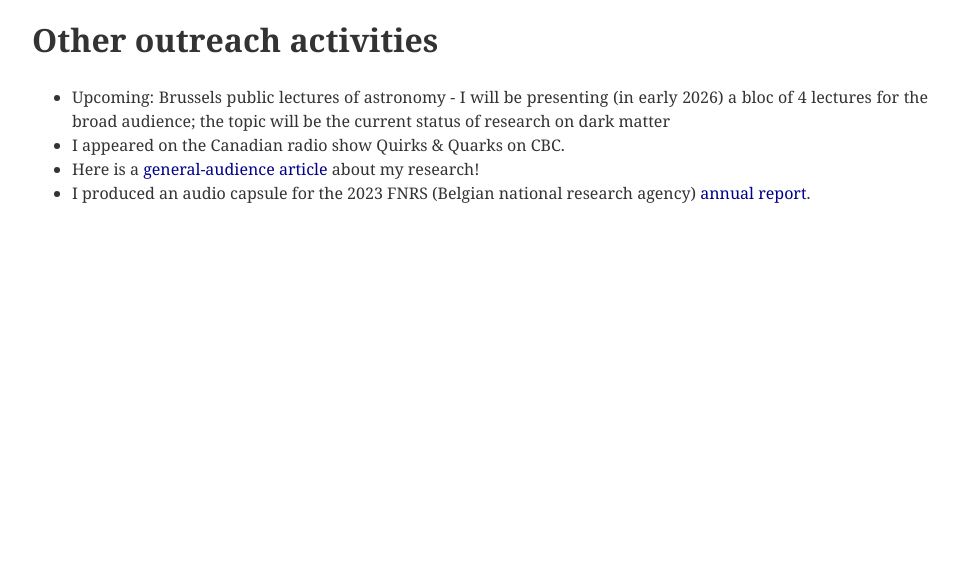
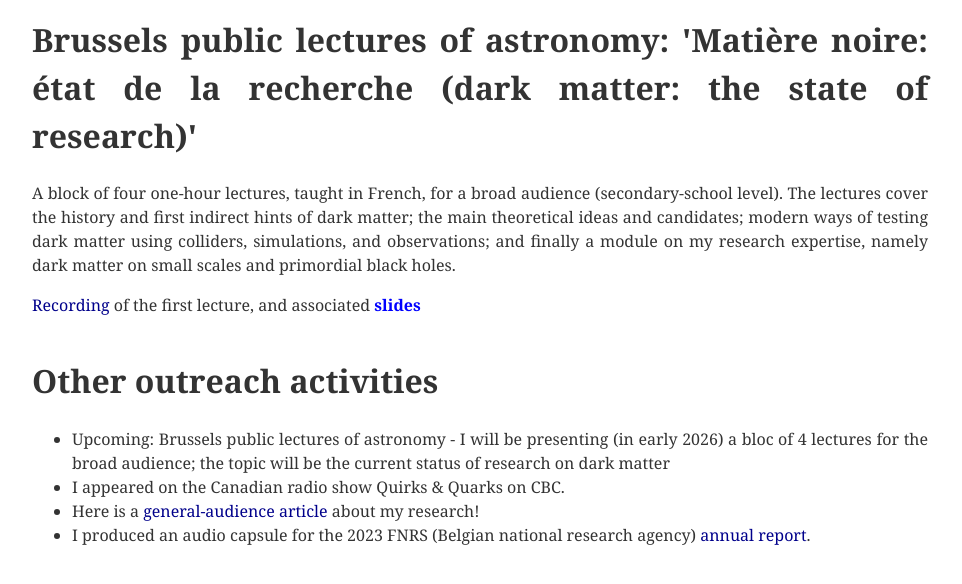
Before and after one commit to nicolasesser/nicolasesser.github.io, a Jekyll site: the page built from outreach.html, in a window 1280 px wide and 900 px high, scrolled down 2650 px, cut to the strip 312-896 px from the top of the window. Shown: the whole strip, without its empty margins (160-1122 px from the left). Built offline with Jekyll 4.4.1, drawn with Linux system fonts in a browser that asks for light colours; before the commit the page ends 3208 px from its top, so only the background shows below that.

Commit message:
update CPA

```diff
--- a/outreach.html
+++ b/outreach.html
@@ -56,6 +56,12 @@ As a member of the Children's University, I have designed and animated a worksho
 	<img src="/images/MT180_sketch.png" alt="sketchnote">
 </div>
 
+<h1> Brussels public lectures of astronomy: 'Matière noire: état de la recherche (dark matter: the state of research)'  </h1>
+
+<p> A block of four one-hour lectures, taught in French, for a broad audience (secondary-school level). The lectures cover the history and first indirect hints of dark matter; the main theoretical ideas and candidates; modern ways of testing dark matter using colliders, simulations, and observations; and finally a module on my research expertise, namely dark matter on small scales and primordial black holes. </p>
+
+<p> <a href="https://www.dailymotion.com/video/x9xx7qm" target="_blank" style="color: darkblue;">Recording</a> of the first lecture, and associated <a href="/docs/CPA_matierenoire_1.pdf" target="_blank" style="color: blue; text-decoration: none;"> <strong>slides</strong></a> </p>
+
 
 <h1> Other outreach activities </h1>
 
```
Also changed, not shown: 1 other file.
